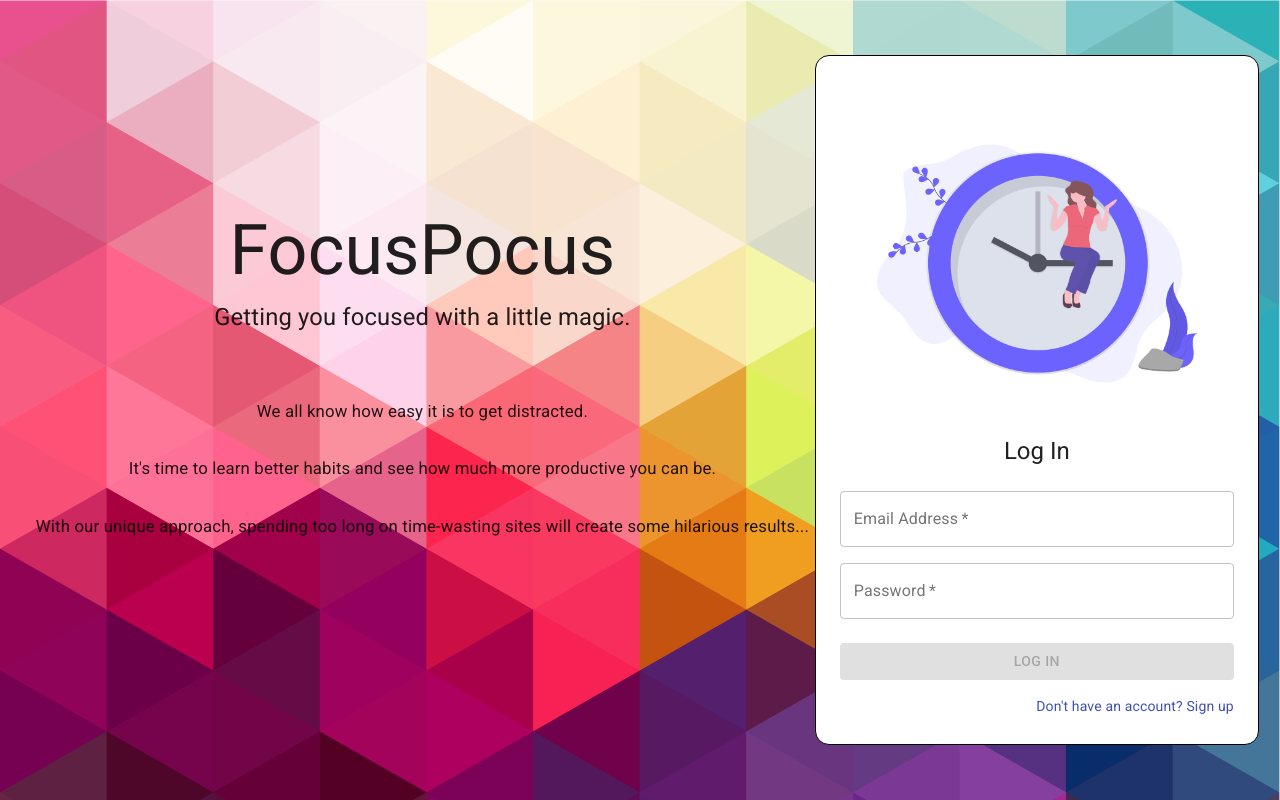
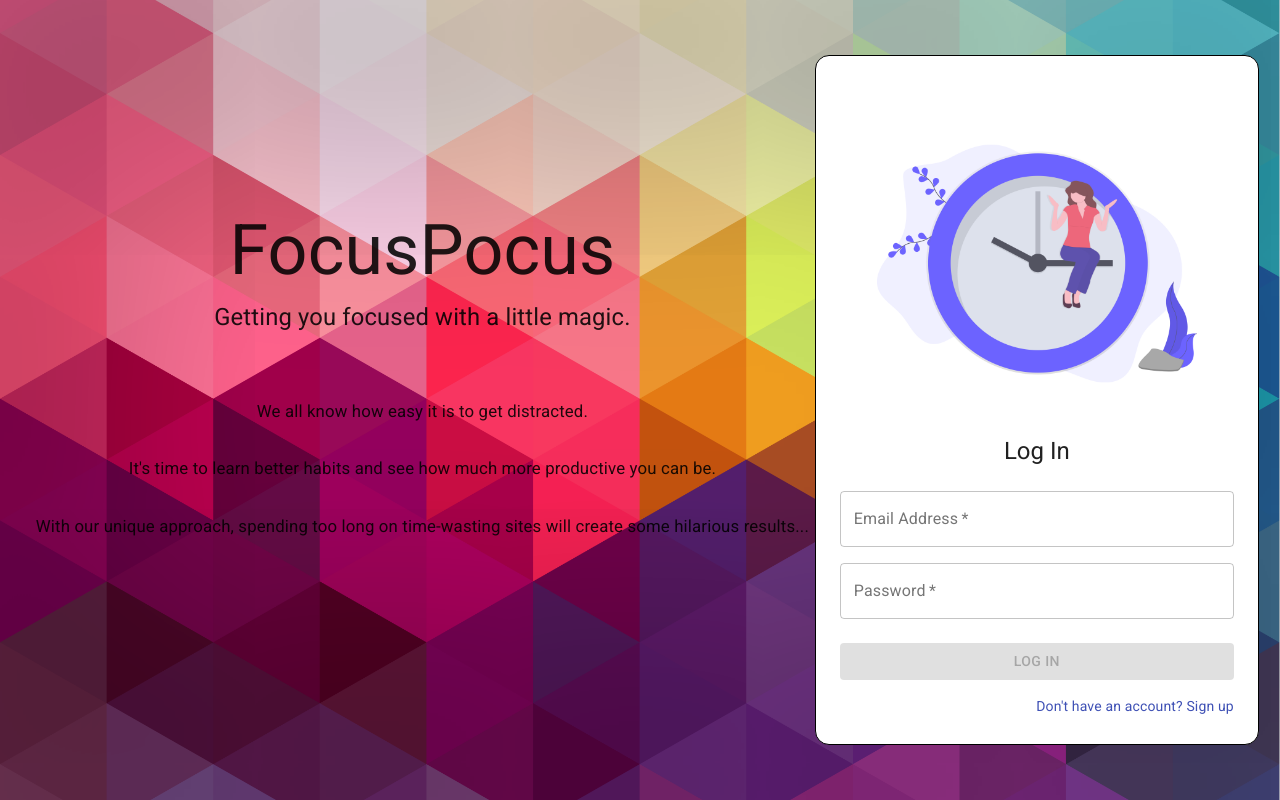
Before and after one commit to LHL-FocusPocus/FocusPocus, a React (Create React App) app in the folder client/: page / in a window 1280 px wide. Built offline with nearby package versions, Linux system fonts and the light colour scheme; no server answers.

Commit message:
Fix white bkground showing at top of screen

```diff
--- a/client/src/App.css
+++ b/client/src/App.css
@@ -2,5 +2,7 @@
   background-image: url("/imgs/landing-bg.png");
   background-repeat: no-repeat;
   background-size: cover;
+  background-position: 0 -150px;
 
+  box-shadow: inset -75px 0 200px 200px rgba(0, 0, 0, 0.2);
 }
--- a/client/src/components/TopBlacklisted.jsx
+++ b/client/src/components/TopBlacklisted.jsx
@@ -44,7 +44,7 @@ const Title = styled.h1`
   margin-right: 100px;
 `;
 
-const NotCards = styled(GridListTile)`
+const GridTile = styled(GridListTile)`
   padding: 0;
   text-align: center;
 `;
@@ -68,7 +68,7 @@ export default function TopBlacklisted({ topBlacklisted }) {
     <div className={classes.root}>
       <Title>Top Blacklisted Sites</Title>
       <GridList cellHeight={180} className={classes.gridList}>
-        <NotCards cols={2} style={{ height: "50px" }}>
+        <GridTile cols={2} style={{ height: "50px" }}>
           <IconButton
             aria-owns={open ? "mouse-over-popover" : undefined}
             aria-haspopup="true"
@@ -100,7 +100,7 @@ export default function TopBlacklisted({ topBlacklisted }) {
           >
             <Typography>Drag and Drop to Blacklist</Typography>
           </Popover>
-        </NotCards>
+        </GridTile>
         {topBlacklisted.map(tile => (
           <TopBlacklistCards
             key={tile.id}
--- a/client/src/hooks/useApplicationData.js
+++ b/client/src/hooks/useApplicationData.js
@@ -16,7 +16,7 @@ export default function useApplicationData() {
     radialGraph: [],
     shameboard: [],
     user: {},
-    quota_today: {}
+    quota_today: {},
   });
 
   // const [loading, setLoading] = useState(false)
@@ -81,6 +81,7 @@ export default function useApplicationData() {
       })
       .catch(e => console.error(e));
   };
+
   return {
     state,
     disableBlacklistedSite,
```
